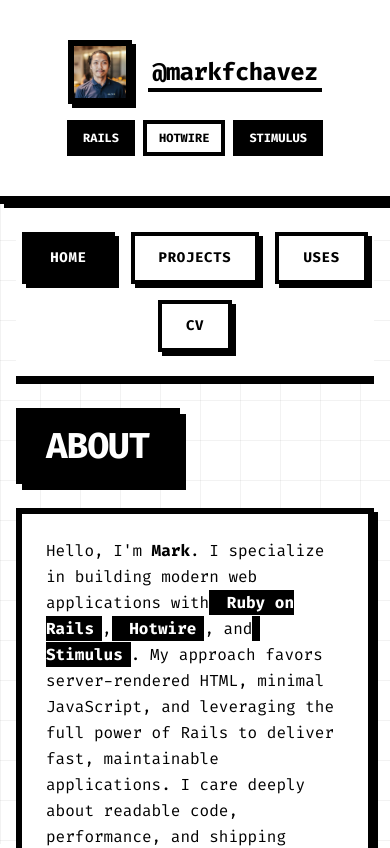
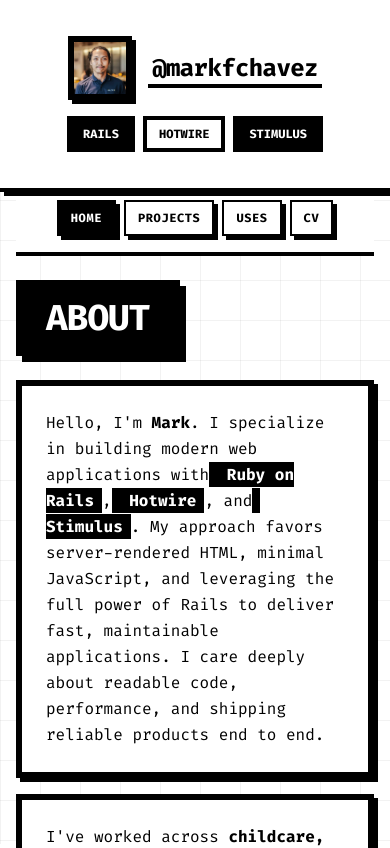
Before and after one commit to MarkFChavez/markchavez.dev-nextjs, a Next.js app: page / in a window 390 px wide. Shown: the top 848 px of the page. Built offline with nearby package versions, Linux system fonts and the light colour scheme.

Commit message:
mobile nav responsive

```diff
--- a/app/globals.css
+++ b/app/globals.css
@@ -61,6 +61,10 @@ body::before {
 }
 
 /* Custom border widths */
+.border-3 {
+  border-width: 3px;
+}
+
 .border-6 {
   border-width: 6px;
 }
--- a/components/layout/ConditionalLayout.tsx
+++ b/components/layout/ConditionalLayout.tsx
@@ -24,14 +24,14 @@ export default function ConditionalLayout({
           {!isCVPage && (
             <>
               {/* Fixed header with bold design */}
-              <div className="fixed top-0 inset-x-0 bg-white border-b-8 border-black shadow-brutal z-50">
-                <div className="max-w-4xl mx-auto p-4">
+              <div className="fixed top-0 inset-x-0 bg-white border-b-4 sm:border-b-6 md:border-b-8 border-black shadow-brutal-sm md:shadow-brutal z-50">
+                <div className="max-w-4xl mx-auto p-3 sm:p-4">
                   <Header />
                 </div>
               </div>
 
               {/* Spacer for fixed header */}
-              <div className="h-32"></div>
+              <div className="h-24 sm:h-28 md:h-32"></div>
 
               {/* Navigation */}
               <Navigation />
--- a/components/layout/Navigation.tsx
+++ b/components/layout/Navigation.tsx
@@ -34,19 +34,19 @@ export default function Navigation() {
   ];
 
   return (
-    <nav className="relative py-6 bg-white border-b-8 border-black">
-      <div className="max-w-3xl mx-auto">
-        <div className="flex flex-wrap gap-4 justify-center">
+    <nav className="relative pt-6 pb-4 sm:pt-6 sm:pb-5 md:pt-6 md:pb-6 bg-white border-b-4 sm:border-b-6 md:border-b-8 border-black">
+      <div className="max-w-3xl mx-auto px-2 sm:px-4">
+        <div className="flex flex-wrap gap-2 sm:gap-3 md:gap-4 justify-center">
           {navItems.map((item) => {
             const active = isActive(item.path);
             return (
               <Link
                 key={item.path}
                 href={item.path}
-                className={`relative px-6 py-3 font-black text-sm tracking-wider transition-all ${
+                className={`relative px-3 py-2 sm:px-4 sm:py-2.5 md:px-6 md:py-3 font-black text-xs sm:text-sm tracking-wider transition-all ${
                   active
-                    ? 'bg-black text-white border-4 border-black shadow-brutal'
-                    : 'bg-white text-black border-4 border-black shadow-brutal-sm hover:bg-black hover:text-white hover:shadow-brutal'
+                    ? 'bg-black text-white border-2 sm:border-3 md:border-4 border-black shadow-brutal-sm md:shadow-brutal'
+                    : 'bg-white text-black border-2 sm:border-3 md:border-4 border-black shadow-brutal-sm hover:bg-black hover:text-white md:hover:shadow-brutal'
                 }`}
               >
                 {item.label}
```
